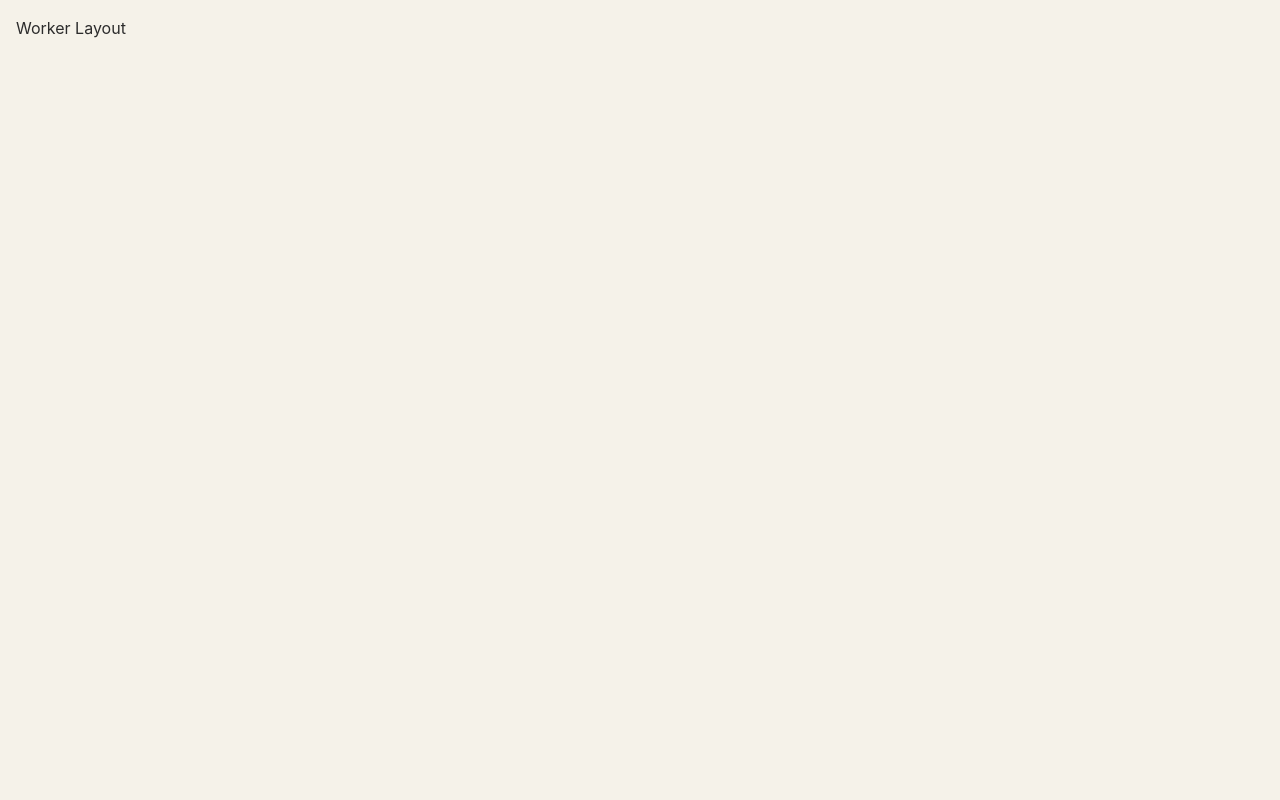
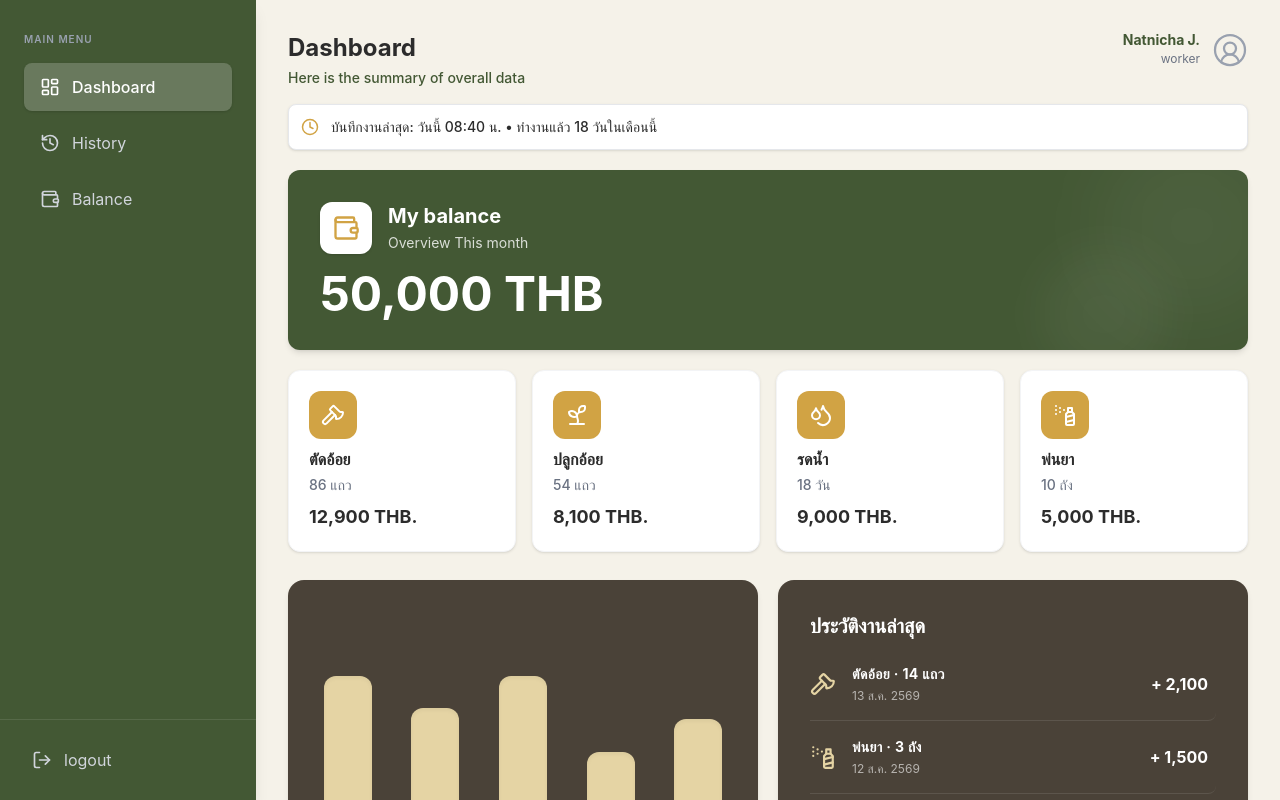
Before and after one commit to MUDST-2026-aomaoi/aomaoi-frontend, a React (Vite) app: page /worker/dashboard in a window 1280 px wide. Built offline with nearby package versions, Linux system fonts and the light colour scheme.

Commit message:
feat: implement WorkerDashboard UI matching Figma design

```diff
--- a/src/App.jsx
+++ b/src/App.jsx
@@ -1,28 +1,38 @@
 import { BrowserRouter, Routes, Route, Navigate } from 'react-router-dom';
+
+// Layouts
+import WorkerLayout from './components/layout/WorkerLayout';
+
+// Pages
+import WorkerDashboard from './pages/worker/WorkerDashboard';
 
 function App() {
   return (
     <BrowserRouter>
       <Routes>
-        {/* Auth Route */}
-        <Route path="/login" element={<div className="flex h-screen items-center justify-center">Login Page</div>} />
+        {/* หน้า Login (รอทำทีหลัง) */}
+        <Route path="/login" element={<div className="flex h-screen items-center justify-center bg-farm-bg text-2xl font-bold">Login Page (รอก่อนน้า)</div>} />
 
-        {/* Worker Routes */}
-        <Route path="/worker" element={<div className="p-4">Worker Layout</div>}>
-          <Route path="dashboard" element={<div>Worker Dashboard</div>} />
+        {/* เส้นทางของ Worker */}
+        <Route path="/worker" element={<WorkerLayout />}>
+          <Route index element={<Navigate to="dashboard" replace />} />
+          <Route path="dashboard" element={<WorkerDashboard />} />
+          <Route path="history" element={<div className="p-4 bg-white rounded-lg">หน้า History (เดี๋ยวมาทำต่อ)</div>} />
+          <Route path="balance" element={<div className="p-4 bg-white rounded-lg">หน้า Balance (เดี๋ยวมาทำต่อ)</div>} />
         </Route>
 
-        {/* Admin Routes */}
-        <Route path="/admin" element={<div className="p-4">Admin Layout</div>}>
+        {/* เส้นทางของ Admin (หน้าเพื่อน) */}
+        <Route path="/admin" element={<div className="p-4">นี่คือที่ดินของ Admin (รอเพื่อนมาเขียน)</div>}>
           <Route path="dashboard" element={<div>Admin Dashboard</div>} />
         </Route>
 
-        {/* Superadmin Routes */}
-        <Route path="/superadmin" element={<div className="p-4">Superadmin Layout</div>}>
+        {/* เส้นทางของ Superadmin (หน้าเพื่อน) */}
+        <Route path="/superadmin" element={<div className="p-4">นี่คือที่ดินของ Superadmin (รอเพื่อนมาเขียน)</div>}>
           <Route path="admins" element={<div>Manage Admins</div>} />
         </Route>
 
-        <Route path="*" element={<Navigate to="/login" replace />} />
+        {/* ค่าเริ่มต้น ถ้าเปิดเว็บมาให้โยงไปหน้า Dashboard เลย */}
+        <Route path="*" element={<Navigate to="/worker/dashboard" replace />} />
       </Routes>
     </BrowserRouter>
   );
--- /dev/null
+++ b/src/pages/worker/WorkerDashboard.jsx
@@ -0,0 +1,104 @@
+import { Clock, Wallet, Sprout, Droplets, SprayCan, Axe } from 'lucide-react';
+
+export default function WorkerDashboard() {
+  return (
+    <div className="flex flex-col gap-5">
+      {/* 1. แถบแจ้งเตือนด้านบนสุด */}
+      <div className="flex items-center gap-3 bg-white border border-gray-200 rounded-lg p-3 text-sm font-medium text-farm-text shadow-sm">
+        <Clock size={18} className="text-farm-accent" />
+        <span>บันทึกงานล่าสุด: วันนี้ 08:40 น. • ทำงานแล้ว 18 วันในเดือนนี้</span>
+      </div>
+
+      {/* 2. การ์ดสีเขียวแสดงยอดเงิน (My Balance) */}
+      <div className="bg-farm-primary rounded-xl p-8 text-white shadow-md relative overflow-hidden">
+        <div className="flex items-center gap-4 mb-4 relative z-10">
+          <div className="bg-white text-farm-accent p-3 rounded-xl shadow-sm">
+            <Wallet size={28} />
+          </div>
+          <div>
+            <h2 className="text-xl font-bold leading-tight">My balance</h2>
+            <p className="text-sm text-white/80 mt-1">Overview This month</p>
+          </div>
+        </div>
+        <div className="text-5xl font-bold relative z-10 mt-2">50,000 THB</div>
+
+        {/* ลวดลายวงกลมจางๆ พื้นหลังการ์ด */}
+        <div className="absolute -top-10 -right-10 w-48 h-48 bg-white/5 rounded-full blur-2xl"></div>
+        <div className="absolute top-20 right-20 w-32 h-32 bg-white/5 rounded-full blur-xl"></div>
+      </div>
+
+      {/* 3. การ์ดสรุปงาน 4 กล่อง */}
+      <div className="grid grid-cols-4 gap-4">
+        {[
+          { title: 'ตัดอ้อย', value: '86 แถว', amount: '12,900 THB.', icon: Axe },
+          { title: 'ปลูกอ้อย', value: '54 แถว', amount: '8,100 THB.', icon: Sprout },
+          { title: 'รดน้ำ', value: '18 วัน', amount: '9,000 THB.', icon: Droplets },
+          { title: 'พ่นยา', value: '10 ถัง', amount: '5,000 THB.', icon: SprayCan },
+        ].map((item, idx) => (
+          <div key={idx} className="bg-white rounded-xl p-5 border border-gray-100 shadow-sm flex flex-col justify-between min-h-[160px] hover:shadow-md transition-shadow">
+            <div className="bg-[#D1A344] w-12 h-12 rounded-xl flex items-center justify-center text-white mb-2">
+              <item.icon size={24} />
+            </div>
+            <div>
+              <p className="text-base font-bold text-farm-text mb-1">{item.title}</p>
+              <p className="text-sm font-medium text-gray-500 mb-2">{item.value}</p>
+              <p className="text-lg font-bold text-farm-text">{item.amount}</p>
+            </div>
+          </div>
+        ))}
+      </div>
+
+      {/* 4. พื้นที่ด้านล่าง (กราฟ + ประวัติล่าสุด) */}
+      <div className="grid grid-cols-12 gap-5 mt-2 h-[340px]">
+
+        {/* กล่องซ้าย: กราฟแท่ง */}
+        <div className="col-span-6 bg-[#4A4238] rounded-2xl p-6 flex flex-col justify-end text-white shadow-md">
+          <div className="flex justify-around items-end h-[220px] gap-4 w-full">
+            {[
+              { month: 'มี.ค.', val: 34, height: 'h-[90%]' },
+              { month: 'เม.ย.', val: 27, height: 'h-[60%]' },
+              { month: 'พ.ค.', val: 32, height: 'h-[85%]' },
+              { month: 'ก.ค.', val: 20, height: 'h-[40%]' },
+              { month: 'ส.ค.', val: 24, height: 'h-[55%]' },
+            ].map((bar, i) => (
+              <div key={i} className="flex flex-col items-center gap-3 w-16 h-full justify-end">
+                <div className={`w-12 ${bar.height} bg-[#E5D4A4] rounded-t-xl rounded-b-sm shadow-inner`}></div>
+                <div className="text-center mt-1">
+                  <p className="text-sm font-bold text-white/90">{bar.val}</p>
+                  <p className="text-xs text-white/60 mt-1">{bar.month}</p>
+                </div>
+              </div>
+            ))}
+          </div>
+        </div>
+
+        {/* กล่องขวา: ประวัติงานล่าสุด */}
+        <div className="col-span-6 bg-[#4A4238] rounded-2xl p-8 text-white shadow-md overflow-hidden flex flex-col">
+          <h3 className="text-xl font-bold mb-6">ประวัติงานล่าสุด</h3>
+          <div className="flex flex-col gap-0 flex-1 overflow-y-auto pr-2">
+            {[
+              { title: 'ตัดอ้อย · 14 แถว', date: '13 ส.ค. 2569', amount: '+ 2,100', icon: Axe },
+              { title: 'พ่นยา · 3 ถัง', date: '12 ส.ค. 2569', amount: '+ 1,500', icon: SprayCan },
+              { title: 'ปลูกอ้อย · 9 แถว', date: '12 ส.ค. 2569', amount: '+ 500', icon: Sprout },
+              { title: 'รดน้ำ · 1 วัน', date: '12 ส.ค. 2569', amount: '+ 1,350', icon: Droplets },
+            ].map((activity, i) => (
+              <div key={i} className="flex items-center justify-between border-b border-white/10 py-4 first:pt-0 last:border-0 last:pb-0 hover:bg-white/5 px-2 -mx-2 rounded-lg transition-colors">
+                <div className="flex items-center gap-4">
+                  <activity.icon size={26} className="text-[#E5D4A4]" />
+                  <div>
+                    <p className="font-bold text-sm tracking-wide">{activity.title}</p>
+                    <p className="text-xs text-white/60 mt-1">{activity.date}</p>
+                  </div>
+                </div>
+                <div className="font-bold text-base text-white">
+                  {activity.amount}
+                </div>
+              </div>
+            ))}
+          </div>
+        </div>
+
+      </div>
+    </div>
+  );
+}
```
